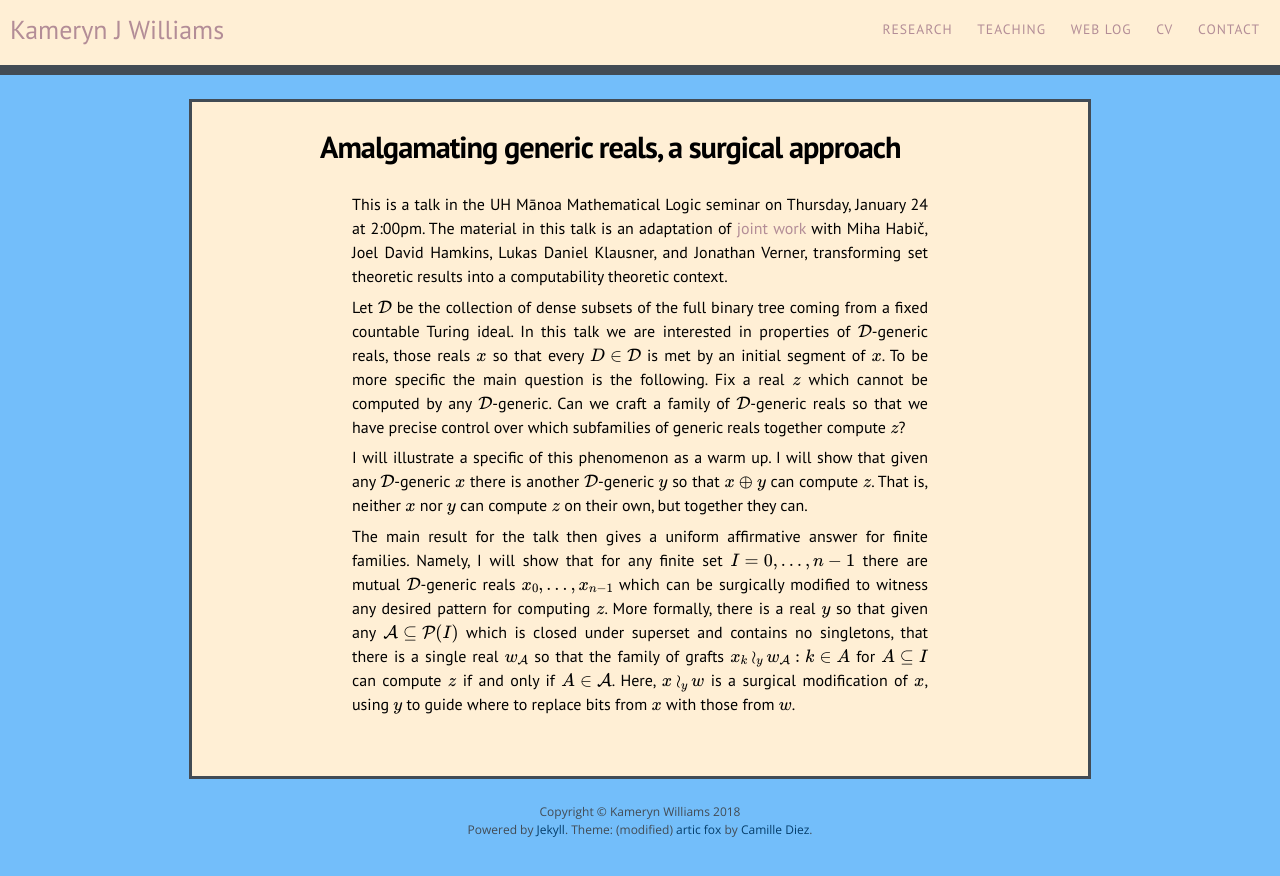
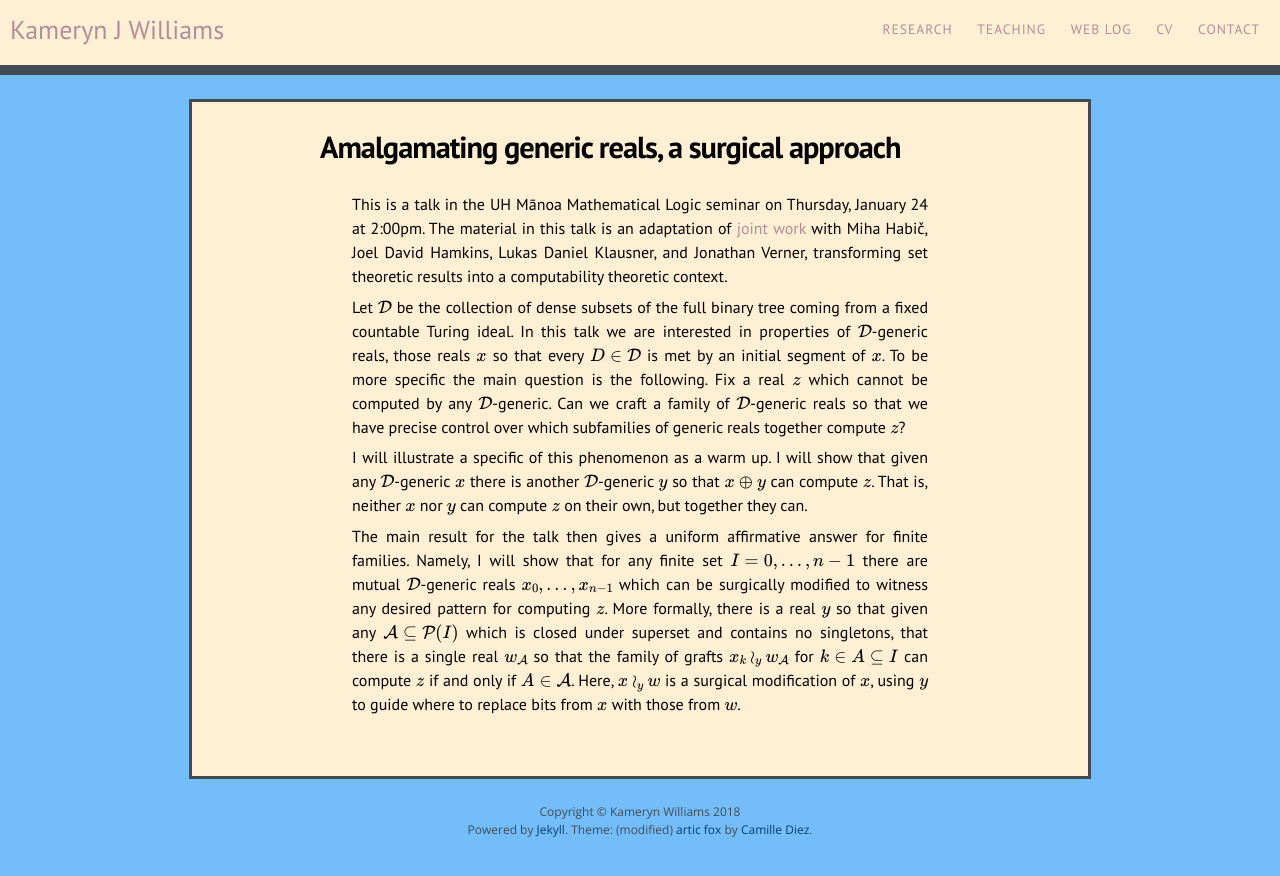
Before and after one commit to kamerynjw/kamerynjw.github.io, a Jekyll site: the page built from research/talks/2019-jan-surgery.md, in a window 1280 px wide. Shown: the top 876 px of the page. Built offline with Jekyll 4.4.1, drawn with Linux system fonts in a browser that asks for light colours; nearby versions of some CDN libraries; formulas are drawn with MathJax 3.

Commit message:
latex fix

```diff
--- a/research/talks/2019-jan-surgery.md
+++ b/research/talks/2019-jan-surgery.md
@@ -11,4 +11,4 @@ Let $\mathcal D$ be the collection of dense subsets of the full binary tree comi
 
 I will illustrate a specific of this phenomenon as a warm up. I will show that given any $\mathcal D$-generic $x$ there is another $\mathcal D$-generic $y$ so that $x \oplus y$ can compute $z$. That is, neither $x$ nor $y$ can compute $z$ on their own, but together they can.
 
-The main result for the talk then gives a uniform affirmative answer for finite families. Namely, I will show that for any finite set $I = \{0, \ldots, n-1\}$ there are mutual $\mathcal D$-generic reals $x_0, \ldots, x_{n-1}$ which can be surgically modified to witness any desired pattern for computing $z$. More formally, there is a real $y$ so that given any $\mathcal A \subseteq \mathcal P(I)$ which is closed under superset and contains no singletons, that there is a single real $w_\mathcal{A}$ so that the family of grafts $\{ x_k \wr_y w_\mathcal{A} : k \in A \}$ for $A \subseteq I$ can compute $z$ if and only if $A \in \mathcal A$. Here, $x \wr_y w$ is a surgical modification of $x$, using $y$ to guide where to replace bits from $x$ with those from $w$.
+The main result for the talk then gives a uniform affirmative answer for finite families. Namely, I will show that for any finite set $I = \{0, \ldots, n-1\}$ there are mutual $\mathcal D$-generic reals $x_0, \ldots, x_{n-1}$ which can be surgically modified to witness any desired pattern for computing $z$. More formally, there is a real $y$ so that given any $\mathcal A \subseteq \mathcal P(I)$ which is closed under superset and contains no singletons, that there is a single real $w_\mathcal{A}$ so that the family of grafts $x_k \wr_y w_\mathcal{A}$ for $k \in A \subseteq I$ can compute $z$ if and only if $A \in \mathcal A$. Here, $x \wr_y w$ is a surgical modification of $x$, using $y$ to guide where to replace bits from $x$ with those from $w$.
```
